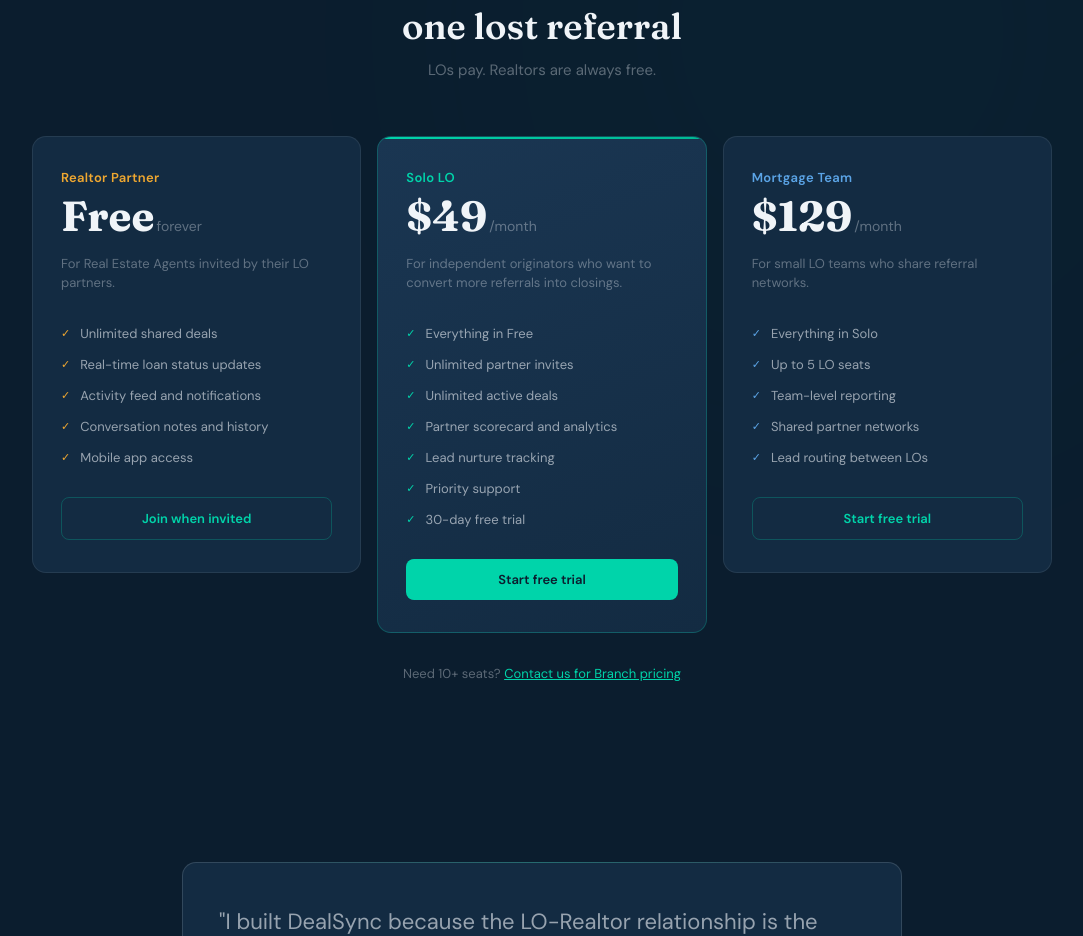
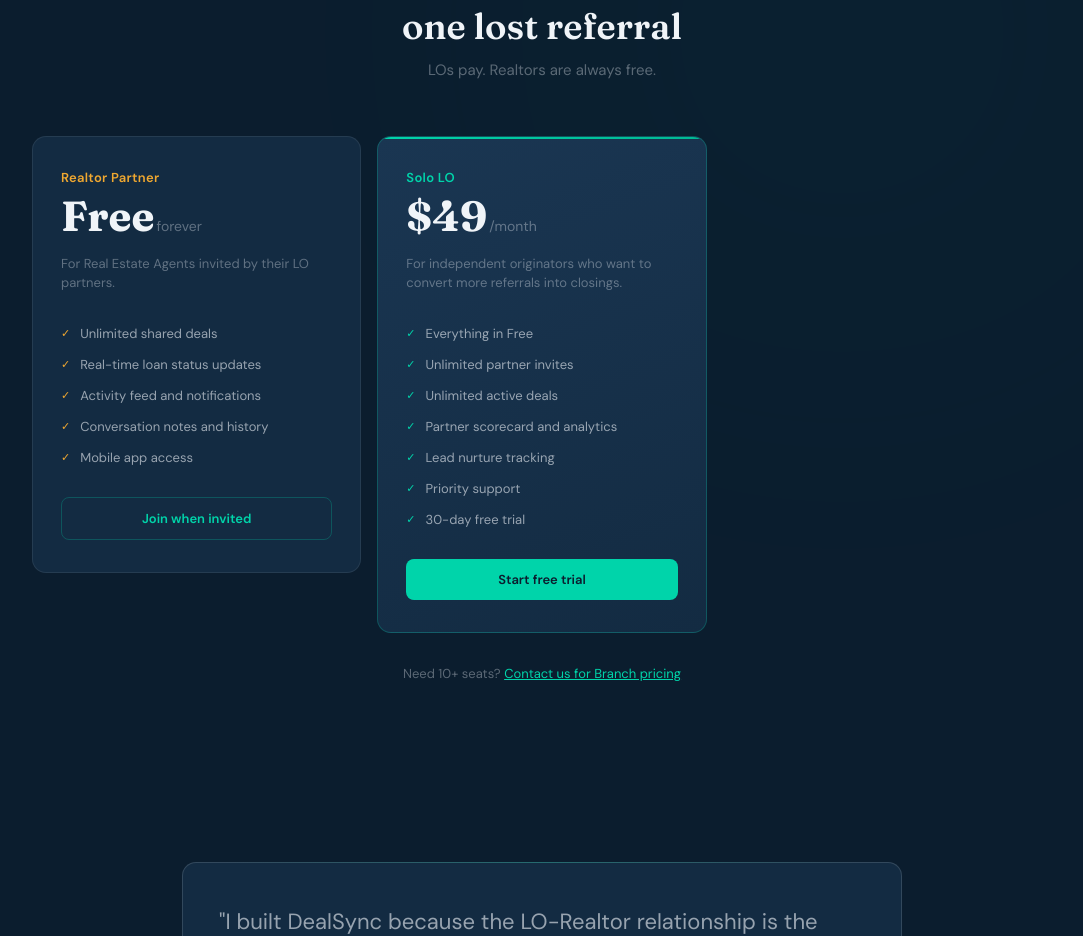
Before and after one commit to optionsaiagent/dealsync-landing, a React (Create React App) app: page / in a window 1280 px wide. Shown: the part 5080-6016 px from the top of the page, without its empty margins (98-1181 px from the left). Built offline with nearby package versions, Linux system fonts and the light colour scheme.

Commit message:
Remove Team tier from pricing - Solo and Branch only

```diff
--- a/src/App.jsx
+++ b/src/App.jsx
@@ -413,7 +413,6 @@ function Pricing() {
   const tiers = [
     { name: "Realtor Partner", price: "Free", period: "forever", color: T.amber, highlight: false, desc: "For Real Estate Agents invited by their LO partners.", features: ["Unlimited shared deals", "Real-time loan status updates", "Activity feed and notifications", "Conversation notes and history", "Mobile app access"] },
     { name: "Solo LO", price: "$49", period: "/month", color: T.teal, highlight: true, desc: "For independent originators who want to convert more referrals into closings.", features: ["Everything in Free", "Unlimited partner invites", "Unlimited active deals", "Partner scorecard and analytics", "Lead nurture tracking", "Priority support", "30-day free trial"] },
-    { name: "Mortgage Team", price: "$129", period: "/month", color: T.sky, highlight: false, desc: "For small LO teams who share referral networks.", features: ["Everything in Solo", "Up to 5 LO seats", "Team-level reporting", "Shared partner networks", "Lead routing between LOs"] },
   ];
 
   return (
```
